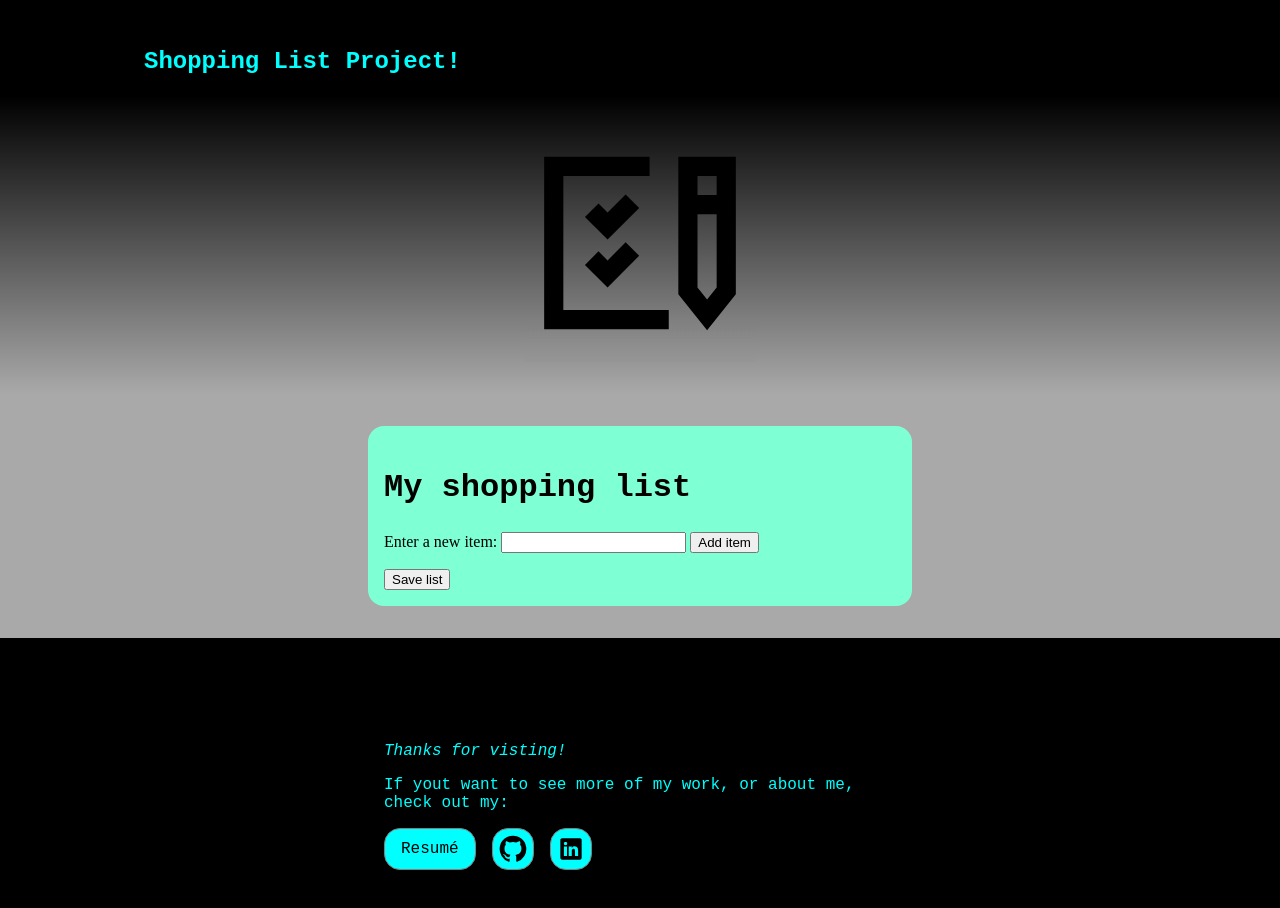
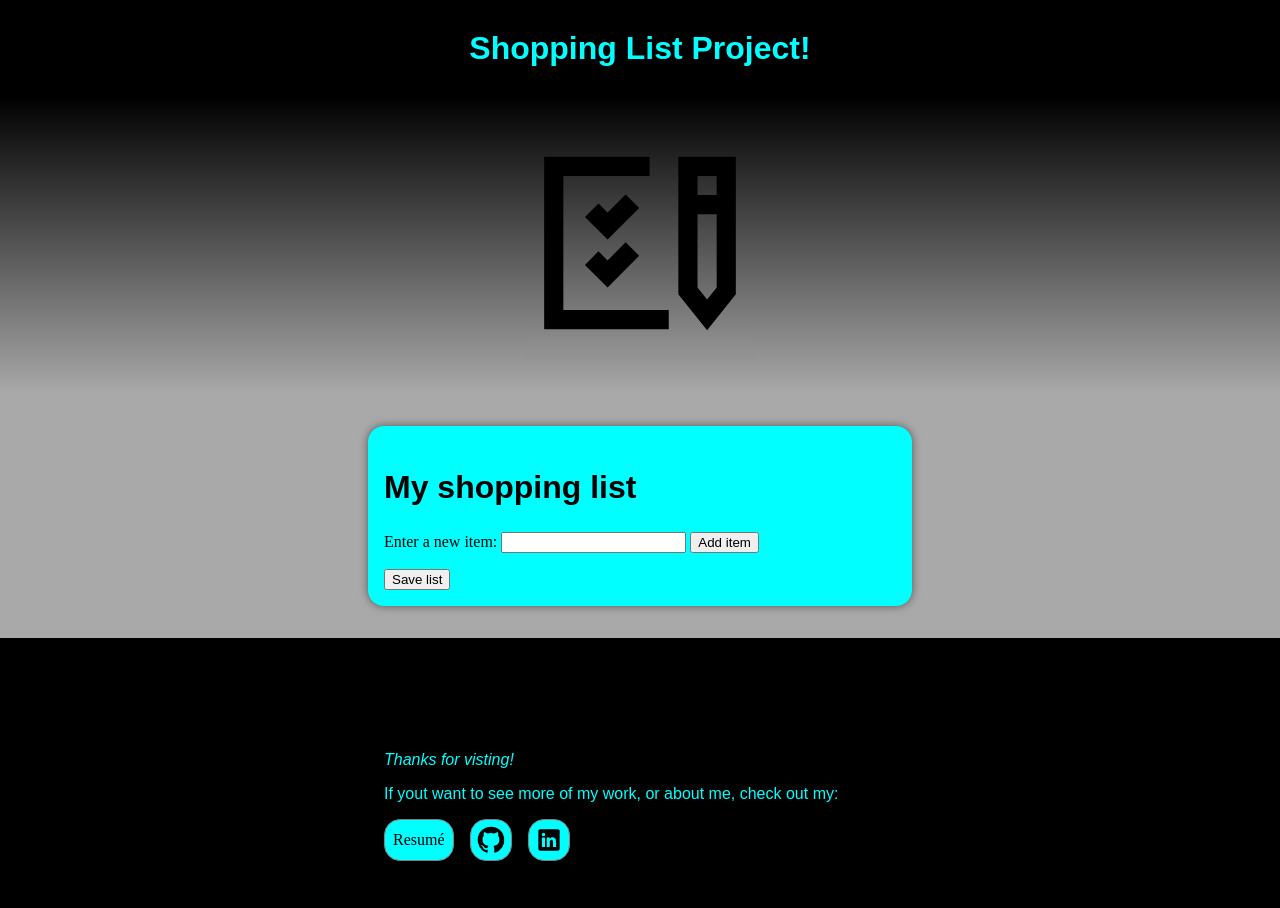
Before and after one commit to AdamWallgren28/ShoppingList, a plain HTML site: page index.html in a window 1280 px wide. Drawn offline with nearby package versions, Linux system fonts and the light colour scheme.

Commit message:
cleans up DOM for links and ads shodow to .projektBox

```diff
--- a/index.html
+++ b/index.html
@@ -11,10 +11,7 @@
 </head>
 <body>
     <nav>
-        <div class="hem">
-            <h2 class="hem"> Shopping List Project!</h2>
-        </div>
-
+                <h1 class="hem"> Shopping List Project!</h1>
     </nav>
     <header>
         <section class="introDiv">
@@ -45,17 +42,10 @@
             <p><em>Thanks for visting!</em></p>
             <p>If yout want to see more of my work, or about me, check out  my:</p>
             <div class="cvLinks">
-                <div class="cvLink">
-                    <p>Resumé</p>
-                </div>
-                <div class="cvLink">
-                    <img class="cvLinkImg" alt="githublinklogo" src="images/githubliten.svg">
-                </div>
-                <div class="cvLink">
-                    <img class="cvLinkImg" alt="githublinklogo" src="images/linkedin-svgrepo-com.svg">
-                </div>
+                    <a href="https://adamwallgren28.github.io/ProjektArbeteVT24/" target="_blank">Resumé</a>
+                    <a href="https://github.com/AdamWallgren28" target="_blank" rel="noopener noreferrer"><img class="cvLinkImg" alt="githublinklogo" src="images/githubliten.svg"></a>
+                    <a href="https://se.linkedin.com/in/mattias-fucik-950849b3?challengeSource=AgGuDHrbSCwK9AAAAY3WgdKS79IOligovU6vnvVj0iwM2yUgJt_t9lWSZkW-glo&challegeType=AgHJ-3hE8f8kPwAAAY3WgdKVa5qvLINFhitifx42roD6Byk-D3Rn6vI&memberId=AgE97i5gESPXewAAAY3WgdKYH6QPXEsB4WTgan59n3PbAhk&recognizeDevice=AgGQHAPPUSBF7QAAAY3WgdKbCjLEj9JirjLkQdtVwKOQ8S9bjBhF&challengeId=AQGkHYVLnQ31ygAAAY3WgdcygBkrhnCeAAl9MeGhr9QeS8ycbmMwYNumaAq6Ao6uzY7fqyxRyS5uWwrVZ-Fzjfpq5bNsaNfpmg&submissionId=36b079cd-5b86-b617-560f-35807f9d9903&challengeSource=AgFIRT-RkMDcrQAAAY3WgoUKSn5Cuo1EemA_KuMN3CsNvOT9nMNevqB2xX_2__U&challegeType=AgEGSn79Lbm9lgAAAY3WgoUNsHz1bTQHqDxCxyltaNa1rLUU8fEsmcs&memberId=AgGMxa8cddTyDgAAAY3WgoUQCCgj9ploppQggkmGHXdYcZk&recognizeDevice=AgHBiIlqExLpZQAAAY3WgoUSuTrCbzKxbQNeyXg-eKjE6AEsQs0z" target="_blank" rel="noopener noreferrer"><img class="cvLinkImg" alt="githublinklogo" src="images/linkedin-svgrepo-com.svg"></a>
             </div>
-
         </section>
     </footer>
 </body>
--- a/style.css
+++ b/style.css
@@ -7,9 +7,10 @@ body {
 h1 {font-size: xx-large;}
 h1, h2, h3, h4, h5, h6, p {
     color: aqua;
-    font-family:'Courier New', Courier, monospace;
+    font-family:Arial, Helvetica, sans-serif;
 }
-h2 {margin: 1rem;}
+
+a {text-decoration: none;}
 
 nav {
     position: sticky;
@@ -17,17 +18,14 @@ nav {
     z-index: 2;
     height: 6rem;
     background-color: black;
-
+    display: flex;
+    justify-content: center;
+    align-items: center;
 }
-        .hem{
-            padding-top: 1rem;
-            padding-left: 4rem;
-        }
-
 
 header {
     padding: 2rem;
-    background: linear-gradient(to bottom, black, darkgrey), url("hockeyBackground.jpg");
+    background: linear-gradient(to bottom, black, darkgrey);
     display: flex;
     flex-direction: column;
     justify-content: center;
@@ -44,8 +42,6 @@ header {
                 justify-content: center;
             }
                     .picContainer{
-
-
                         overflow: hidden;
                         display: inline-block;
                         position: relative;
@@ -61,7 +57,7 @@ header {
                         width: 100%;
                         height: 50%;
                         z-index: 1;
-                        background: linear-gradient(to top, hsla(0, 0%, 57%, 0.75), transparent);
+                        background: linear-gradient(to top, hsla(0, 0%, 57%), transparent);
                         animation: slide 3s infinite;
                     }
                     @keyframes slide {
@@ -83,10 +79,11 @@ main {
 }
         .projektBox {
             width: 40vw;
-            background: aquamarine;
+            background: aqua;
             padding: 1rem;
             border-radius: 1rem;
             margin: 2rem 0rem;
+            box-shadow: 0px 0px 8px rgba(0, 0, 0, 0.5);
         }
         .projektRubrik {
             color: black;
@@ -125,10 +122,10 @@ footer {
             justify-content: flex-start;
 
         }
-        .cvLink {
+            .cvLinks a {
+                color: black;
                 height: 2.5rem;
                 min-width: 2.5rem;
-
                 margin-right: 1rem;
                 background-color: aqua;
                 border-radius: 3rem;
@@ -139,28 +136,23 @@ footer {
                 display: flex;
                 justify-content: center;
                 align-items: center;
-            padding: 0rem;
 
             }
-
-            .cvLink p {
-                color: black;
-                margin: 0 1rem;
-
+                .cvLinks a:nth-child(1){
+            padding: 0 0.5rem;
                 }
                 .cvLinkImg {
                     width: 2rem;
-
-
                 }
 
 @media screen and (max-width: 750px) {
     nav {
         height: 7rem;
     }
+    h2 {margin: 1rem;}
         .hem {
             padding-top: 0;
-            padding-left: 1rem;
+            padding-left: 2rem;
         }
 
     .introDiv{
```
Lines whose indentation alone changed are shown as unchanged.
